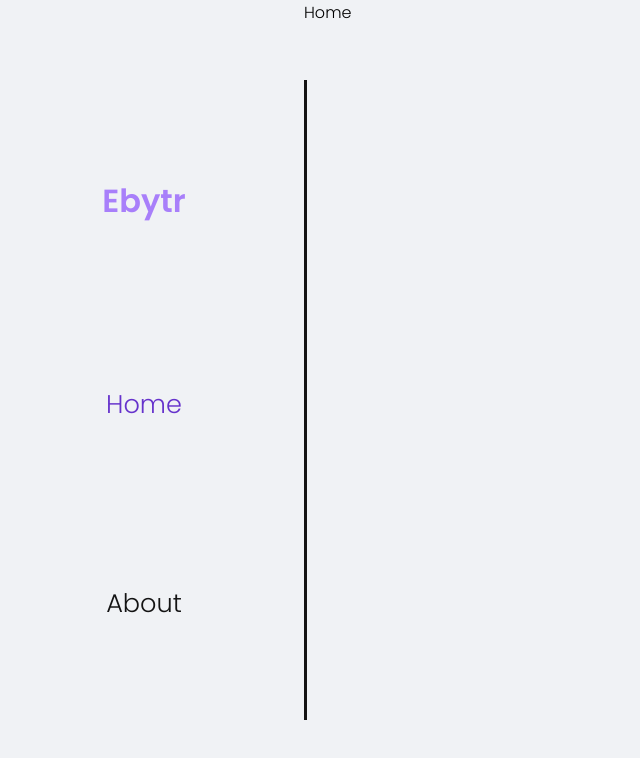
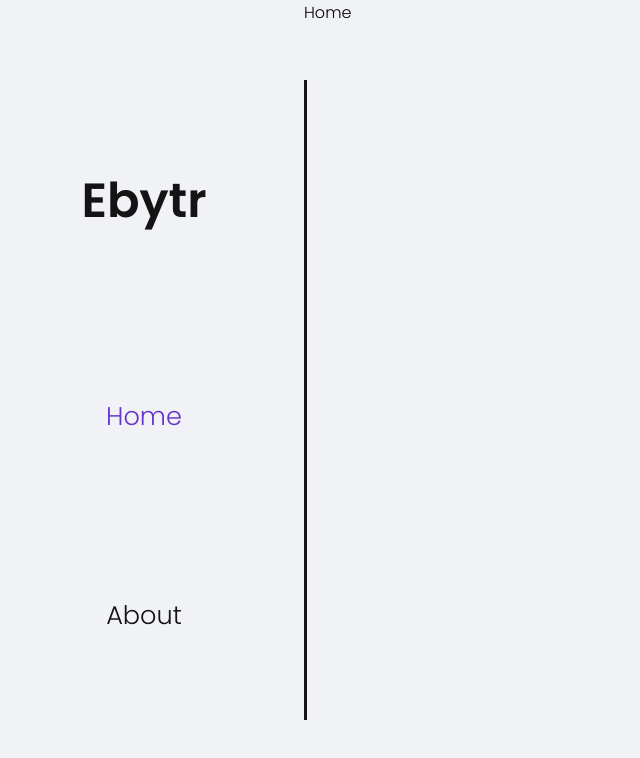
Before and after one commit to PatrickMoraisN/Ebytr-Challenge, a React (Create React App) app in the folder frontend/: page /home in a window 1280 px wide. Shown: the top 758 px of the page, without its empty margins (0-640 px from the left). Built offline with nearby package versions, Linux system fonts and the light colour scheme.

Commit message:
fix style menu

```diff
--- a/frontend/src/components/Menu/style.ts
+++ b/frontend/src/components/Menu/style.ts
@@ -32,6 +32,6 @@ export const Aside = styled.aside`
 `;
 
 export const Heading = styled.h2`
-  font-size: 2rem;
-  color: #a87ffa;
+  font-size: 3rem;
+  color: var(--text-title);
 `;
```
